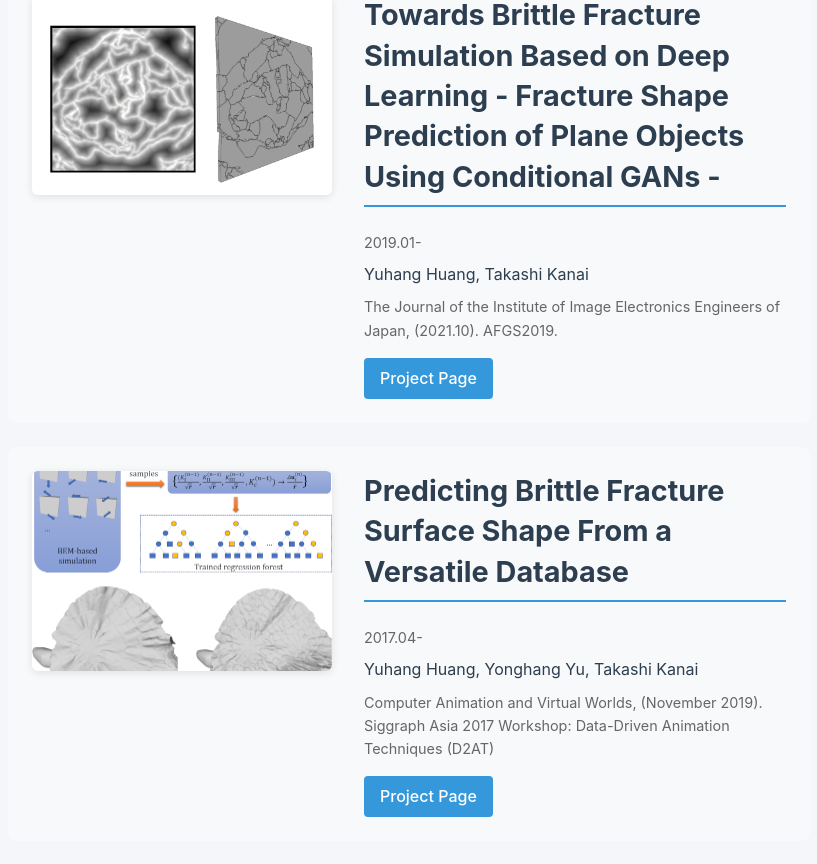
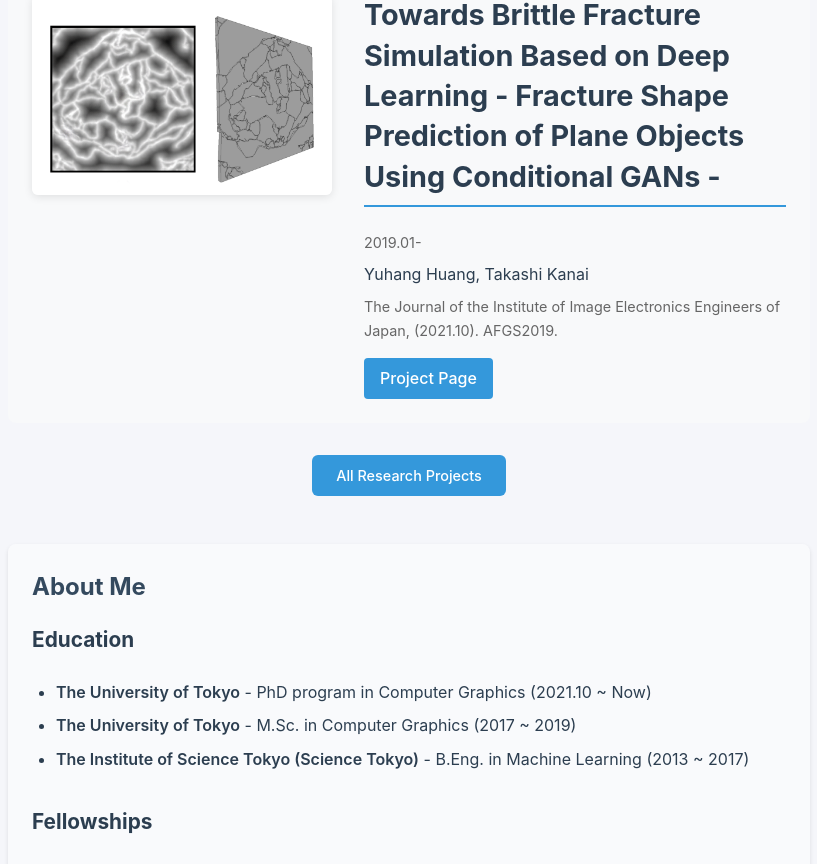
Before and after one commit to nikoloside/nikoloside.github.io, a React (Vite) app: page /#/ in a window 1280 px wide. Shown: the part 1933-2797 px from the top of the page, without its empty margins (406-1223 px from the left). Built offline with nearby package versions, Linux system fonts and the light colour scheme.

Commit message:
add new info about vc2025

```diff
--- a/src/App.css
+++ b/src/App.css
@@ -364,7 +364,7 @@ body {
 }
 
 .section {
-  min-height: 80vh;
+  min-height: auto;
   padding: 2rem 0;
   display: flex;
   flex-direction: column;
@@ -2029,6 +2029,92 @@ body {
   box-shadow: 0 2px 8px rgba(0, 0, 0, 0.15);
 }
 
+.publications-read-more {
+  display: flex;
+  justify-content: center;
+  margin-top: 2rem;
+  margin-bottom: 1rem;
+}
+
+.research-read-more {
+  display: flex;
+  justify-content: center;
+  margin-top: 2rem;
+  margin-bottom: 1rem;
+}
+
+.experience-read-more {
+  display: flex;
+  justify-content: center;
+  margin-top: 2rem;
+  margin-bottom: 1rem;
+}
+
+.news-read-more {
+  display: flex;
+  justify-content: center;
+  margin-top: 1.5rem;
+}
+
+/* Animation classes for smooth transitions */
+.animate-content {
+  animation: fadeInUp 0.5s ease-out;
+}
+
+.animate-content-out {
+  animation: fadeOutDown 0.3s ease-in;
+}
+
+@keyframes fadeInUp {
+  from {
+    opacity: 0;
+    transform: translateY(20px);
+  }
+  to {
+    opacity: 1;
+    transform: translateY(0);
+  }
+}
+
+@keyframes fadeOutDown {
+  from {
+    opacity: 1;
+    transform: translateY(0);
+  }
+  to {
+    opacity: 0;
+    transform: translateY(-20px);
+  }
+}
+
+/* Smooth transitions for conditional content */
+.conditional-content {
+  transition: all 0.4s ease-in-out;
+  overflow: hidden;
+}
+
+/* Button hover animations */
+.read-more-btn {
+  transition: all 0.3s ease;
+  position: relative;
+  overflow: hidden;
+}
+
+.read-more-btn::before {
+  content: '';
+  position: absolute;
+  top: 0;
+  left: -100%;
+  width: 100%;
+  height: 100%;
+  background: linear-gradient(90deg, transparent, rgba(255, 255, 255, 0.2), transparent);
+  transition: left 0.5s;
+}
+
+.read-more-btn:hover::before {
+  left: 100%;
+}
+
 .markdown-content {
   max-width: 100%;
   margin: 0;
--- a/src/pages/MainPage.jsx
+++ b/src/pages/MainPage.jsx
@@ -22,6 +22,9 @@ const MainPage = () => {
   const aboutRef = useRef(null)
   const publicationsRef = useRef(null)
   const [showAllNews, setShowAllNews] = useState(false)
+  const [showAllPublications, setShowAllPublications] = useState(false)
+  const [showAllResearch, setShowAllResearch] = useState(false)
+  const [showAllExperience, setShowAllExperience] = useState(false)
 
   const newsData = [
     {
@@ -213,7 +216,7 @@ const MainPage = () => {
             <h2>News</h2>
             <div className="news-content">
               {displayedNews.map((news, index) => (
-                <div key={index} className="news-item">
+                <div key={index} className={`news-item ${index >= 3 ? 'conditional-content animate-content' : ''}`}>
                   <p className="news-date">{news.date}</p>
                   <div className="news-text">
                     {news.text.split('![').map((part, partIndex) => {
@@ -288,7 +291,8 @@ const MainPage = () => {
                 </div>
               </div>
 
-              <div className="project-item">
+              {showAllResearch && (
+                <div className="project-item conditional-content animate-content">
                   <div className="project-image">
                     <img src={dataDrivenFracture} alt="Data-Driven Fracture Project" />
                   </div>
@@ -302,6 +306,16 @@ const MainPage = () => {
                     </div>
                   </div>
                 </div>
+              )}
+            </div>
+
+            <div className="research-read-more">
+              <button
+                className="read-more-btn"
+                onClick={() => setShowAllResearch(!showAllResearch)}
+              >
+                {showAllResearch ? 'Show Less' : 'All Research Projects'}
+              </button>
             </div>
           </div>
         </motion.div>
@@ -324,6 +338,14 @@ const MainPage = () => {
               <li><strong>The Institute of Science Tokyo (Science Tokyo)</strong> - B.Eng. in Machine Learning (2013 ~ 2017)</li>
             </ul>
 
+            <h3>Fellowships</h3>
+            <ul>
+              <li><strong>World-leading Innovative Graduate Study Program Codesigning Future Society</strong> (2022-present)</li>
+              <li><strong>JST Support for Pioneering Research Initiated by the Next Generation</strong> (2023-2024)</li>
+            </ul>
+
+            {showAllExperience && (
+                <div className="conditional-content animate-content">
             <h3>Experience</h3>
             <ul>
               <li><strong>Butlr · Contract</strong> - Tech Lead in JP, Unity Engineer in Global (2020.4-2022.4)
@@ -347,6 +369,17 @@ const MainPage = () => {
                 </ul>
               </li>
             </ul>
+              </div>
+            )}
+
+            <div className="experience-read-more">
+              <button
+                className="read-more-btn"
+                onClick={() => setShowAllExperience(!showAllExperience)}
+              >
+                {showAllExperience ? 'Show Less' : 'All Experience'}
+              </button>
+            </div>
           </div>
         </motion.div>
       </section>
@@ -373,6 +406,8 @@ const MainPage = () => {
               <li>Yonghang Yu, Yuhang Huang, Takashi Kanai, "Data-Driven Approach for Simulating Brittle Fracture Surfaces", ACM SIGGRAPH ASIA 2017 Workshop: Data-Driven Animation Techniques (D2AT), 8 pages, Bangkok, Thailand (November/December 2017).</li>
             </ul>
 
+            {showAllPublications && (
+              <div className="conditional-content animate-content">
                 <h3>Posters</h3>
                 <ul>
                   <li>Yuhang Huang, Takashi Kanai: "Brittle Fracture Animation with VQ-VAE-Based Generative Method", 23rd ACM SIGGRAPH / Eurographics Symposium on Computer Animation (SCA2024) Posters, No.3, pp.1-2 (Montreal Canada, 21-23 August), 2024.</li>
@@ -380,12 +415,14 @@ const MainPage = () => {
 
                 <h3>Domestic Conference & Journal</h3>
                 <ul>
+                  <li>黄 宇航, 金井 崇: "境界最遠点を正規化基準とする距離場設計による破片形状学習", Visual Computing 2025, 東京, 9月, No.22, 2025. (査読付き)</li>
                   <li>黄 宇航, 金井 崇: "敵対的生成ネットワークを用いた任意3次元形状の脆性破壊予測", Visual Computing 2023, 東京, 9月, No.35, 2023. (査読付き)</li>
                   <li>黄 宇航，金井 崇: "深層学習ベース脆性破壊シミュレーションに向けて – 条件付きGAN による平面オブジェクトの破壊形状予測 –"，画像電子学会誌，Vol.50, No.4 (ビジュアルコンピューティング特集号), pp.558-567, 2021. (査読付き)</li>
                 </ul>
 
                 <h3>Domestic Workshop & Posters & Invited talks</h3>
                 <ul>
+                  <li>黄 宇航, 金井 崇: "DeepFracture: A Generative Approach for Predicting Brittle Fractures with Neural Discrete Representation Learning", Visual Computing 2025 招待講演, 東京, 9月, No.9, 2025.</li>
                   <li>黄 宇航, 金井 崇: "事前学習による特定カテゴリの任意形状における破壊形状予測", 画像電子学会 ビジュアルコンピューティングワークショップ 2024, 太宰府, 福岡, 11月, 2024. (査読なし)</li>
                   <li>黄 宇航, 金井 崇: "VQ-VAEによるニューラル離散3次元破壊形状学習", Visual Computing 2024 ポスター, P39, 東京, 9月, 2024. (査読なし)</li>
                   <li>黄 宇航, 金井 崇: "特徴ベクトルからの破壊形状の予測に関する研究", 画像電子学会 ビジュアルコンピューティングワークショップ 2023, 葉山， 神奈川, 12月, 2023. (査読なし)</li>
@@ -408,6 +445,17 @@ const MainPage = () => {
                   <li>"NIKKEI Business Daily" - Why Chinese AI Talent is in Japanese Startups. (2023.6)</li>
                 </ul>
               </div>
+            )}
+
+            <div className="publications-read-more">
+              <button
+                className="read-more-btn"
+                onClick={() => setShowAllPublications(!showAllPublications)}
+              >
+                {showAllPublications ? 'Show Less' : 'All Publications'}
+              </button>
+            </div>
+          </div>
         </motion.div>
         </section>
       </div>
```
Lines whose indentation alone changed are shown as unchanged.
